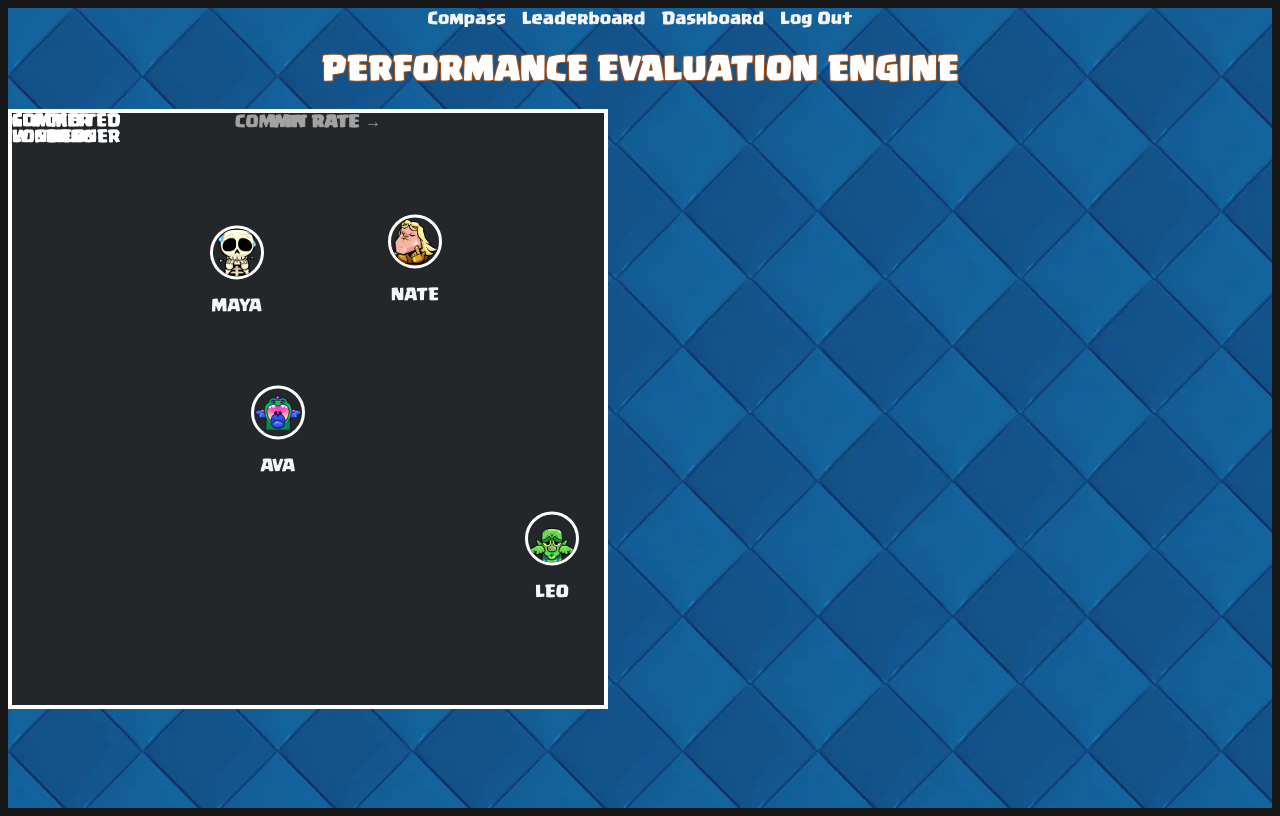
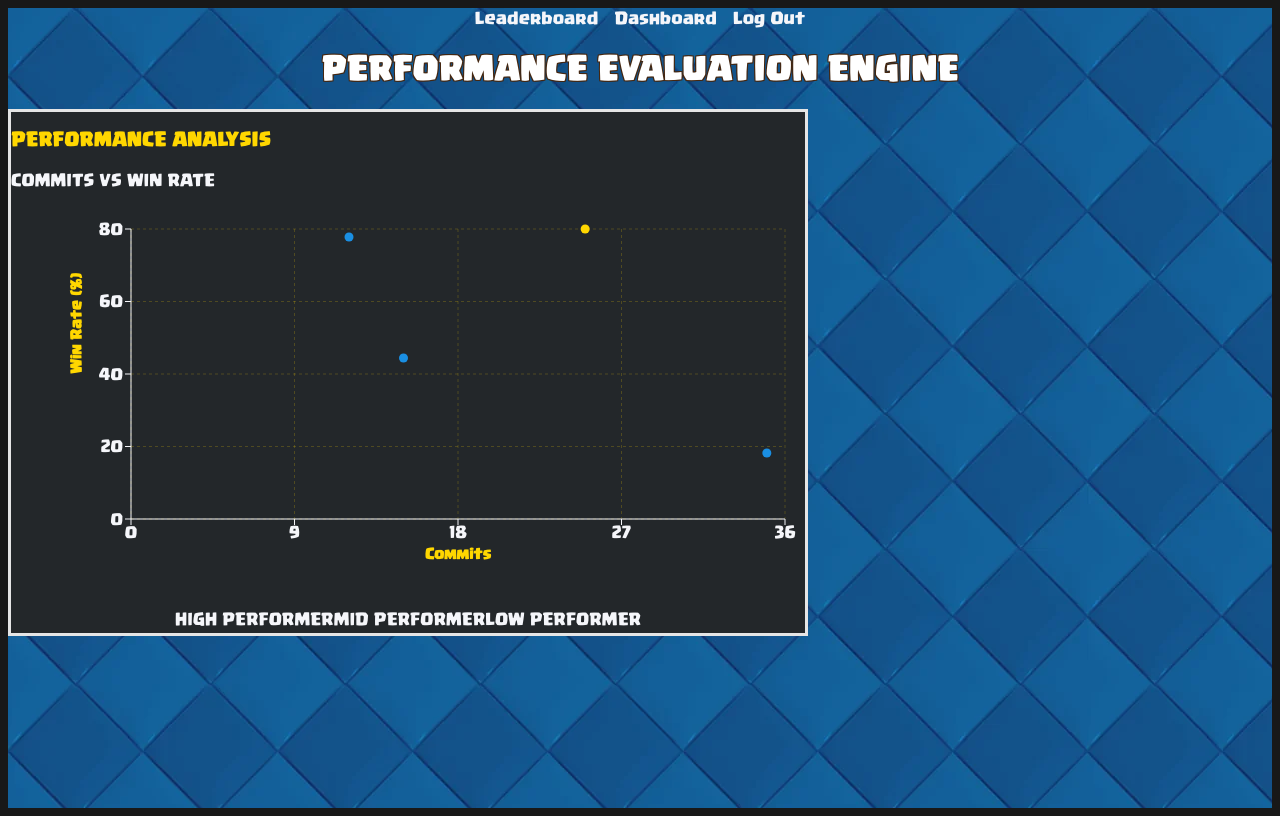
Before and after one commit to Jpw306/Performance-Evaluation-Engine, a Next.js app: page /home in a window 1280 px wide. Built offline with nearby package versions, Linux system fonts and the light colour scheme.

Commit message:
redoing grid

```diff
--- a/app/globals.css
+++ b/app/globals.css
@@ -1,3 +1,7 @@
+@import "tw-animate-css";
+
+@custom-variant dark (&:is(.dark *));
+
 @tailwind base;
 @tailwind components;
 @tailwind utilities;
@@ -36,7 +40,7 @@
   --clash-blue: #1a8fe3;
   --clash-gold: #ffd700;
   --clash-gold-border: #fcdb21;
-  --clash-gold-dark:#945021;
+  --clash-gold-dark:#442711;
   --clash-gray: #a2a2a2;
   --clash-light: #f5f6fa;
   --radius: 0.625rem;
@@ -185,6 +189,7 @@ p, span, li {
 
   /* Size & shape */
   min-width: 240px;
+  width: 100%;
   height: 90px;
   border-radius: 1rem;
 
@@ -201,8 +206,7 @@ p, span, li {
   background: linear-gradient(
     180deg,
     #FFD700 0%,
-    #F2B73F 60%,
-    #945021 100%
+    #F2B73F 100%
   );
 
   /* Border & shadow */
@@ -216,8 +220,8 @@ p, span, li {
   text-shadow:
     -2px -2px 0 var(--clash-gold-dark),
      2px -2px 0 var(--clash-gold-dark),
-    -2px  2px 0 var(--clash-gold-dark),
-     2px  2px 0 var(--clash-gold-dark);
+    -3px  3px 0 var(--clash-gold-dark),
+     3px  3px 0 var(--clash-gold-dark);
 
   /* Animation & interaction */
   animation: clashGlow 2.8s ease-in-out infinite;
--- a/components/ClashButton.tsx
+++ b/components/ClashButton.tsx
@@ -1,4 +1,4 @@
 "use client";
 export default function ClashButton({ className = "" }) {
-  return <button className={`clash-button ${className}`}>Enhance Performance</button>;
+  return <button className={`clash-button ${className}`}>Refresh</button>;
 }
--- a/components/CompassGrid.tsx
+++ b/components/CompassGrid.tsx
@@ -1,9 +1,18 @@
-'use client';
+"use client";
 
-import { useMemo } from 'react';
-import Image from 'next/image';
-import { motion } from 'framer-motion';
-import { mockUser, mockPlayers as dataPlayers } from '../lib/mockData';
+import { useMemo } from "react";
+import Image from "next/image";
+import { mockPlayers as dataPlayers } from "@/lib/mockData";
+import {
+  ScatterChart,
+  Scatter,
+  XAxis,
+  YAxis,
+  CartesianGrid,
+  Tooltip,
+  ResponsiveContainer,
+  Cell
+} from "recharts";
 
 interface Player {
   id: number;
@@ -14,98 +23,131 @@ interface Player {
   avatar?: string;
 }
 
-const mockPlayers: Player[] = dataPlayers;
+interface ChartDataPoint {
+  name: string;
+  commits: number;
+  winRate: number;
+  score: number;
+  avatar?: string;
+}
 
-export default function CompassGrid() {
-  const players = useMemo(() => {
-    const maxCommits = Math.max(...dataPlayers.map((p) => p.commits));
-    return dataPlayers.map((p) => {
-      const winRatio = p.wins / (p.wins + p.losses || 1);
-      const commitRatio = maxCommits > 0 ? p.commits / maxCommits : 0;
-      return { ...p, commitRatio, winRatio };
-    });
+export default function PerformanceBubbleChart() {
+  const chartData = useMemo(() => {
+    return dataPlayers.map((p: Player) => ({
+      name: p.name,
+      commits: p.commits,
+      winRate: Number(((p.wins / (p.wins + p.losses || 1)) * 100).toFixed(1)),
+      score: p.commits + (p.wins / (p.wins + p.losses || 1)) * 100,
+      avatar: p.avatar,
+    }));
   }, []);
 
+  const COLORS = {
+    high: "#FFD700",
+    mid: "#1A8FE3",
+    low: "#945021",
+  };
+
+  const CustomTooltip = ({ active, payload }: any) => {
+    if (active && payload && payload.length) {
+      const data = payload[0].payload as ChartDataPoint;
+      return (
+        <div className="bg-clash-dark px-4 py-3 rounded-lg border-2 border-clash-gold shadow-lg">
+          <p className="font-clash text-sm text-clash-gold uppercase font-bold">
+            {data.name}
+          </p>
+          <p className="text-xs text-clash-light mt-1">
+            Commits: {data.commits}
+          </p>
+          <p className="text-xs text-clash-light">
+            Win Rate: {data.winRate}%
+          </p>
+        </div>
+      );
+    }
+    return null;
+  };
+
   return (
-    <div className="relative w-[600px] h-[600px] rounded-2xl overflow-hidden bg-gradient-to-b from-clash-dark to-clash-black border-4 border-clash-white bg-clash-dark">
-      {/* Subtle gold glow background */}
-      <div className="absolute inset-0 bg-clash-gold/5 blur-xl pointer-events-none" />
-
-      {/* Crosshair lines - using pixels for visibility */}
-      <div
-        className="absolute left-0 right-0 bg-clash-gold/40 z-10"
-        style={{ top: '50%', height: '2px', transform: 'translateY(-1px)' }}
-      />
-      <div
-        className="absolute top-0 bottom-0 bg-clash-gold/40 z-10"
-        style={{ left: '50%', width: '2px', transform: 'translateX(-1px)' }}
-      />
-
-      {/* Axis labels */}
-      <div className="absolute top-4 left-1/2 -translate-x-1/2 text-sm text-clash-gray font-clash uppercase tracking-tightest z-20">
-        ↑ Win Rate
-      </div>
-      <div className="absolute bottom-4 left-1/2 -translate-x-1/2 text-sm text-clash-gray font-clash uppercase tracking-tightest z-20">
-        Commit Rate →
+    <div className="w-full max-w-[800px] bg-clash-dark rounded-2xl border-[3px] border-clash-goldDark p-6">
+      {/* Header */}
+      <div className="mb-6">
+        <h3 className="font-clash text-2xl uppercase tracking-tightest text-clash-gold">
+          Performance Analysis
+        </h3>
+        <p className="text-sm text-clash-light/70 font-clash uppercase tracking-tightest mt-1">
+          Commits vs Win Rate
+        </p>
       </div>
 
-      {/* Quadrant labels - CORRECTED based on axes */}
-      <div className="absolute top-8 left-8 text-xs text-clash-light/70 font-clash uppercase tracking-tightest z-20">
-        Slacker<br/>Winner
+      {/* Chart */}
+      <ResponsiveContainer width="100%" height={400}>
+        <ScatterChart margin={{ top: 20, right: 20, bottom: 60, left: 60 }}>
+          <CartesianGrid strokeDasharray="3 3" stroke="rgba(255,215,0,0.2)" />
+
+          <XAxis
+            type="number"
+            dataKey="commits"
+            name="Commits"
+            stroke="#F5F6FA"
+            label={{
+              value: "Commits",
+              position: "insideBottom",
+              offset: -10,
+              style: { fill: "#FFD700", fontWeight: 700, fontSize: 14 }
+            }}
+          />
+
+          <YAxis
+            type="number"
+            dataKey="winRate"
+            name="Win Rate"
+            stroke="#F5F6FA"
+            label={{
+              value: "Win Rate (%)",
+              angle: -90,
+              position: "insideLeft",
+              style: { fill: "#FFD700", fontWeight: 700, fontSize: 14 }
+            }}
+          />
+
+          <Tooltip
+            cursor={{ strokeDasharray: "3 3", stroke: "#FFD700" }}
+            content={<CustomTooltip />}
+          />
+
+          <Scatter data={chartData} fill="#1A8FE3">
+            {chartData.map((entry, index) => (
+              <Cell
+                key={`cell-${index}`}
+                fill={
+                  entry.score > 100
+                    ? COLORS.high
+                    : entry.score > 50
+                    ? COLORS.mid
+                    : COLORS.low
+                }
+              />
+            ))}
+          </Scatter>
+        </ScatterChart>
+      </ResponsiveContainer>
+
+      {/* Legend */}
+      <div className="flex justify-center gap-6 mt-4">
+        <div className="flex items-center gap-2">
+          <div className="w-3 h-3 rounded-full bg-[#FFD700]" />
+          <span className="text-xs text-clash-light font-clash uppercase">High Performer</span>
+        </div>
+        <div className="flex items-center gap-2">
+          <div className="w-3 h-3 rounded-full bg-[#1A8FE3]" />
+          <span className="text-xs text-clash-light font-clash uppercase">Mid Performer</span>
+        </div>
+        <div className="flex items-center gap-2">
+          <div className="w-3 h-3 rounded-full bg-[#945021]" />
+          <span className="text-xs text-clash-light font-clash uppercase">Low Performer</span>
+        </div>
       </div>
-      <div className="absolute top-8 right-8 text-xs text-clash-light/70 font-clash uppercase tracking-tightest text-right z-20">
-        Committed<br/>Winner
-      </div>
-      <div className="absolute bottom-8 left-8 text-xs text-clash-light/70 font-clash uppercase tracking-tightest z-20">
-        Slacker<br/>Loser
-      </div>
-      <div className="absolute bottom-8 right-8 text-xs text-clash-light/70 font-clash uppercase tracking-tightest text-right z-20">
-        Committed<br/>Loser
-      </div>
-
-      {/* Players - using pixel positioning for accuracy */}
-      {players.map((p) => {
-        // Map ratios to actual pixel positions
-        // Container is 600px, leave 60px padding (10% each side)
-        const leftPx = 60 + (p.commitRatio * 480); // 60 to 540
-        const topPx = 60 + ((1 - p.winRatio) * 480);  // 60 to 540 (inverted for high=top)
-
-        return (
-          <div
-            key={p.id}
-            className="absolute z-30"
-            style={{
-              left: `${leftPx}px`,
-              top: `${topPx}px`,
-              transform: 'translate(-50%, -50%)'
-            }}
-          >
-            <div className="flex flex-col items-center">
-              {/* Avatar */}
-              <div className="w-12 h-12 rounded-full bg-clash-blue border-[3px] border-clash-white flex items-center justify-center overflow-hidden shadow-lg">
-                {p.avatar ? (
-                  <Image
-                    src={p.avatar}
-                    alt={p.name}
-                    width={48}
-                    height={48}
-                    className="object-cover"
-                  />
-                ) : (
-                  <span className="text-lg font-bold text-clash-white">
-                    {p.name[0]}
-                  </span>
-                )}
-              </div>
-
-              {/* Name */}
-              <p className="mt-1 text-xs text-clash-light font-clash uppercase tracking-tightest">
-                {p.name}
-              </p>
-            </div>
-          </div>
-        );
-      })}
     </div>
   );
 }
--- a/components/LeaderboardTable.tsx
+++ b/components/LeaderboardTable.tsx
@@ -9,7 +9,6 @@ export default function LeaderboardTable() {
           <th className="p-3">Player</th>
           <th className="p-3">Commits per Month</th>
           <th className="p-3">Clash Win Rate</th>
-          <th className="p-3">Overall Score</th>
         </tr>
       </thead>
       <tbody className="bg-clash-dark">
@@ -19,7 +18,6 @@ export default function LeaderboardTable() {
             <td className="p-3 uppercase font-headline">{p.name}</td>
             <td className="p-3 font-bold">{p.commits}</td>
             <td className="p-3 font-bold">{((p.wins / (p.wins + p.losses)) * 100).toFixed(2)}%</td>
-            <td className="p-3 text-supercell-yellow font-headline">{p.score}</td>
           </tr>
         ))}
       </tbody>
--- a/components/NavBar.tsx
+++ b/components/NavBar.tsx
@@ -20,12 +20,6 @@ export default function NavBar() {
   return (
     <nav className='flex justify-center gap-6 text-neutral-300'>
       <span
-        onClick={navigateHome}
-        className='hover:text-yellow-400 font-headline cursor-pointer'
-      >
-        Compass&emsp;
-      </span>
-      <span
         onClick={navigateLeaderboard}
         className='hover:text-yellow-400 font-headline cursor-pointer'
       >
--- a/package.json
+++ b/package.json
@@ -24,8 +24,10 @@
     "next-auth": "^4.24.11",
     "react": "19.2.0",
     "react-dom": "19.2.0",
+    "recharts": "^3.3.0",
     "tailwind-merge": "^3.3.1",
-    "tailwindcss-animate": "^1.0.7"
+    "tailwindcss-animate": "^1.0.7",
+    "tw-animate-css": "^1.4.0"
   },
   "devDependencies": {
     "@tailwindcss/postcss": "^4.1.16",
```
Also changed, not shown: app/dashboard/[groupId]/page.tsx (added, +102 -0 lines), app/dashboard/page.tsx (deleted, +0 -33 lines), app/types/index.ts (added), 1 other file (tests, documents, lock files or other folders).
